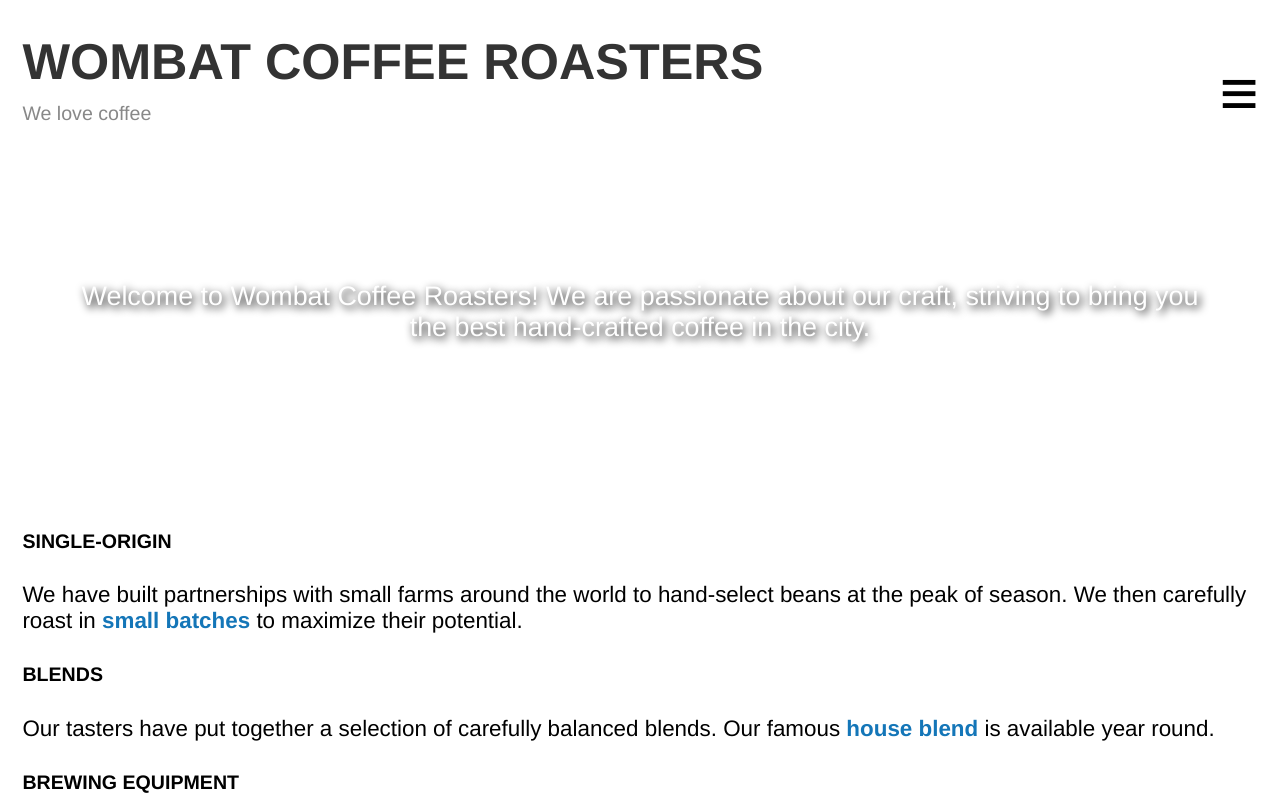
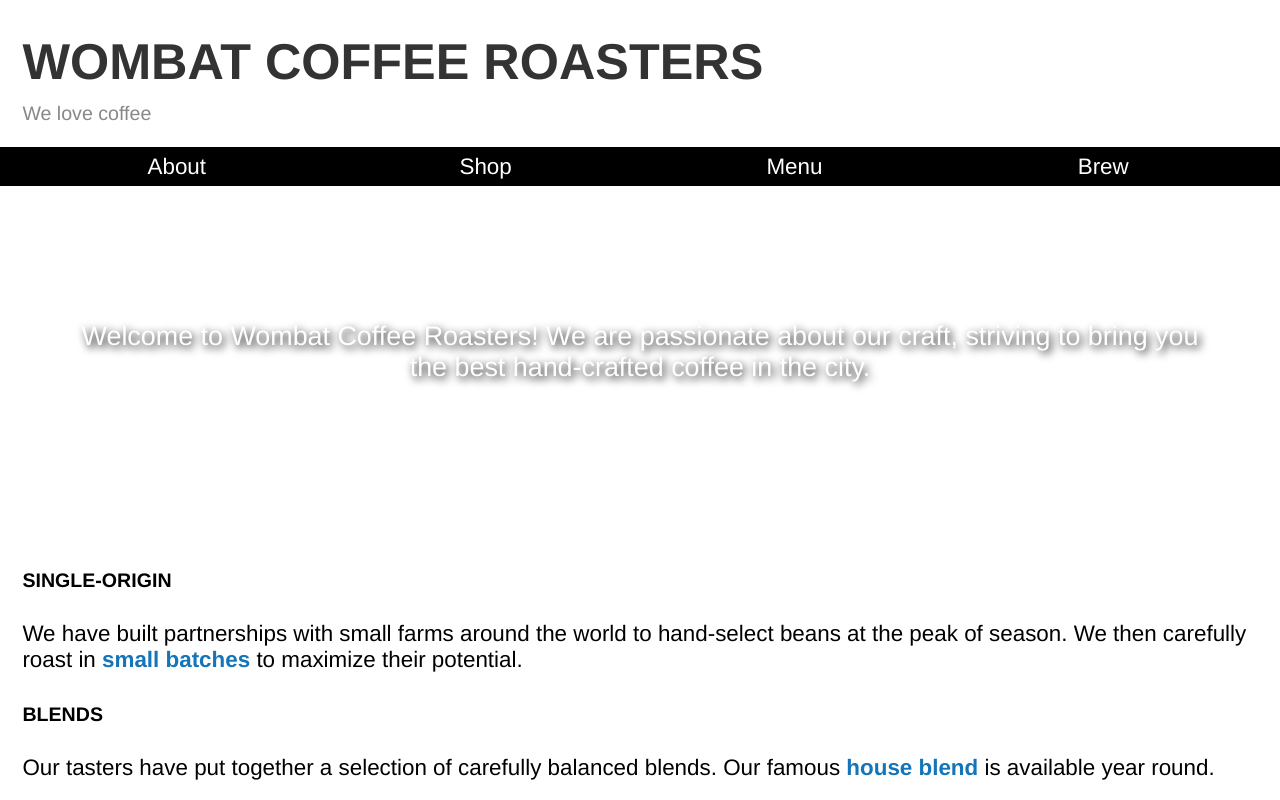
Before and after one commit to jdsutherland/css-in-depth, a plain HTML site: page ch08-responsive-design/index.html in a window 1280 px wide. Shown: the top 800 px of the page. Drawn offline with Linux system fonts and the light colour scheme.

Commit message:
Medium nav menu

```diff
--- a/ch08-responsive-design/style.css
+++ b/ch08-responsive-design/style.css
@@ -138,6 +138,17 @@ a:active {
   display: block;
 }
 
+@media (min-width: 35em) {
+  .menu-toggle {
+    display: none;
+  }
+
+  .menu-dropdown {
+    display: block;
+    position: static;
+  }
+}
+
 .nav-menu {
   margin: 0;
   padding-left: 0;
@@ -157,3 +168,24 @@ a:active {
   color: #fff;
   font-weight: normal;
 }
+
+@media (min-width: 35em) {
+  .nav-menu {
+    display: flex;
+    border: 0;
+    padding: 0 1rem;
+  }
+
+  .nav-menu > li {
+    flex: 1;
+  }
+
+  .nav-menu > li + li {
+    border: 0;
+  }
+
+  .nav-menu > li > a {
+    padding: 0.3em;
+    text-align: center;
+  }
+}
```
